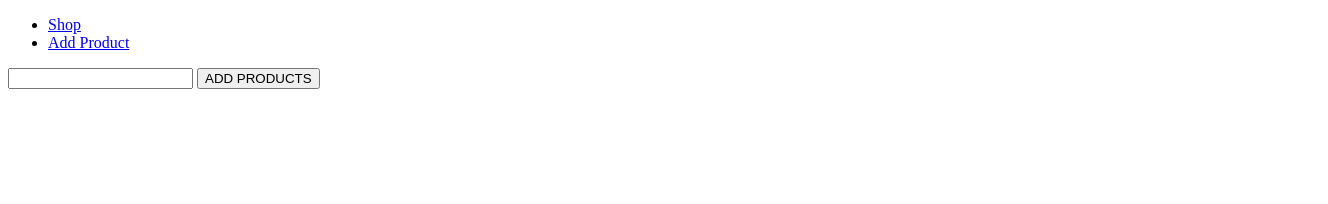
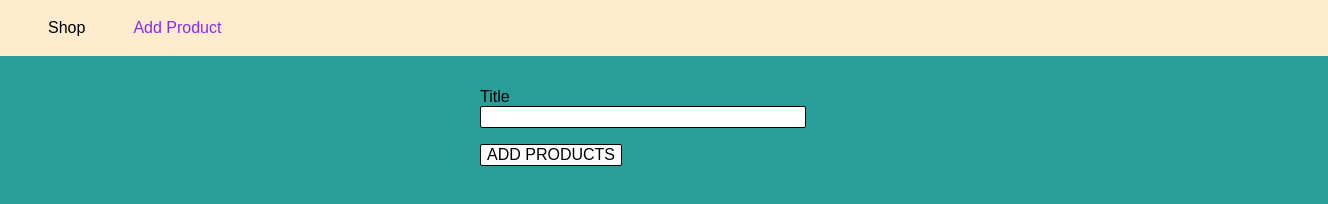
Before and after one commit to joonseoan/express_basic_underTheHood, a website: page views/add-products.html in a window 1280 px wide. Shown: the whole page, 1328 px wide, since content can reach past the window. Drawn offline with Linux system fonts and the light colour scheme.

Commit message:
added view style by using express.static

```diff
--- /dev/null
+++ b/public/css/main.css
@@ -0,0 +1,45 @@
+body {
+    margin: 0;
+    padding: 0;
+    background-color:rgb(40, 158, 152);
+    font-family: sans-serif;
+}
+
+main {
+    padding: 1rem;
+}
+
+.main-header {
+    width: 100%;
+    height: 3.5rem;
+    background-color: blanchedalmond;
+    padding: 0 1.5rem;
+}
+
+.main-header__nav {
+    /* background-color: aquamarine; */
+    height: 100%;
+    display: flex;
+    align-items: center;
+}
+
+.main-header__item-list {
+    list-style: none;
+    margin: 0;
+    padding: 0;
+    display: flex;
+}
+.main-header__item {
+    margin: 0 1.5rem;
+    padding: 0;
+}
+.main-header__item a {
+    text-decoration: none;
+    color: black
+}
+
+.main-header__item a:hover,
+.main-header__item a:active,
+.main-header__item a.active {
+    color:blueviolet;
+}
--- /dev/null
+++ b/public/css/pageNotFound.css
@@ -0,0 +1,45 @@
+body {
+    margin: 0;
+    padding: 0;
+    background-color:rgb(40, 158, 152);
+    font-family: sans-serif;
+}
+
+main {
+    padding: 1rem;
+}
+
+.main-header {
+    width: 100%;
+    height: 3.5rem;
+    background-color: blanchedalmond;
+    padding: 0 1.5rem;
+}
+
+.main-header__nav {
+    /* background-color: aquamarine; */
+    height: 100%;
+    display: flex;
+    align-items: center;
+}
+
+.main-header__item-list {
+    list-style: none;
+    margin: 0;
+    padding: 0;
+    display: flex;
+}
+.main-header__item {
+    margin: 0 1.5rem;
+    padding: 0;
+}
+.main-header__item a {
+    text-decoration: none;
+    color: black
+}
+
+.main-header__item a:hover,
+.main-header__item a:active,
+.main-header__item a.active {
+    color:blueviolet;
+}
--- /dev/null
+++ b/public/css/product.css
@@ -0,0 +1,83 @@
+body {
+    margin: 0;
+    padding: 0;
+    background-color:rgb(40, 158, 152);
+    font-family: sans-serif;
+}
+
+main {
+    padding: 1rem;
+}
+
+.main-header {
+    width: 100%;
+    height: 3.5rem;
+    background-color: blanchedalmond;
+    padding: 0 1.5rem;
+}
+
+.main-header__nav {
+    /* background-color: aquamarine; */
+    height: 100%;
+    display: flex;
+    align-items: center;
+}
+
+.main-header__item-list {
+    list-style: none;
+    margin: 0;
+    padding: 0;
+    display: flex;
+}
+.main-header__item {
+    margin: 0 1.5rem;
+    padding: 0;
+}
+.main-header__item a {
+    text-decoration: none;
+    color: black
+}
+
+.main-header__item a:hover,
+.main-header__item a:active,
+.main-header__item a.active {
+    color:blueviolet;
+}
+
+.product-form {
+    width: 20rem;
+    max-width: 90%;
+    margin: auto;
+}
+
+.form-control {
+    margin: 1rem 0;
+
+}
+
+.form-control label,
+.form-control input {
+    display: block;
+    width: 100%;
+}
+
+.form-control input {
+    border: 1px solid black;
+    font: inherit;
+    border-radius: 2px;
+}
+
+button {
+    font: inherit;
+    border: 1px solid black;
+    color: black;
+    background: white;
+    border-radius: 2px;
+    cursor: pointer;
+}
+
+button:hover,
+button:active {
+    background-color: black;
+    color: white;
+}
--- a/views/add-products.html
+++ b/views/add-products.html
@@ -7,20 +7,23 @@
     <meta name="viewport" content="width=device-width, initial-scale=1.0">
     <meta http-equiv="X-UA-Compatible" content="ie=edge">
     <title>Document</title>
+    <link rel="stylesheet" href="/css/product.css">
 </head>
 <body>
-    <header>
-        <nav>
-            <ul>
-                <li><a href="/">Shop</a></li>
-                <li><a href="/add-products">Add Product</a></li>
+    <header class="main-header">
+        <nav class="main-header__nav">
+            <ul class="main-header__item-list">
+                <li class="main-header__item"><a href="/" >Shop</a></li>
+                <li class="main-header__item"><a href="/admin/add-products" class="active">Add Product</a></li>
             </ul>
         </nav>
     </header>
-
     <main>
-        <form action="/add-products" method="POST">
-            <input type="text" name="title">
+        <form class="product-form" action="/admin/add-products" method="POST">
+            <div class="form-control">
+                <label for="title">Title</label>
+                <input type="text" name="title" id="title">
+            </div>
             <button type="submit">ADD PRODUCTS</button>
         </form>
     </main>
```
Also changed, not shown: app_clone.js (+7 -0 lines), routes/admin_clone.js (+7 -1 lines), routes/shop_clone.js (+8 -2 lines), utils/path.js (added, +7 -0 lines), views/pageNotFound.html (+11 -0 lines), views/shop.html (+62 -5 lines).
